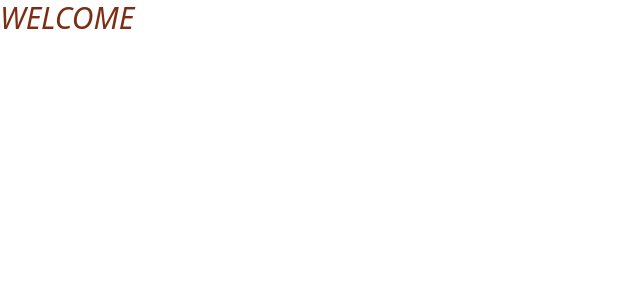
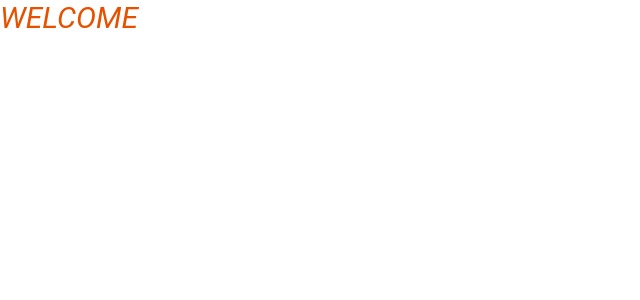
Before and after one commit to BhaaveshWaykole/StudentManagement, a JavaScript app in the folder frontend/: page / in a window 1280 px wide. Shown: the top 300 px of the page, without its empty margins (0-640 px from the left). Built offline with nearby package versions, Linux system fonts and the light colour scheme; the HTML template or start-up script is replaced by a standard one.

Commit message:
tailwind config material

```diff
--- a/frontend/tailwind.config.js
+++ b/frontend/tailwind.config.js
@@ -1,5 +1,6 @@
 /** @type {import('tailwindcss').Config} */
-module.exports = {
+const withMT = require("@material-tailwind/react/utils/withMT");
+module.exports = withMT({
   content: [
     "./src/**/*.{js,jsx,ts,tsx}",
   ],
@@ -7,4 +8,4 @@ module.exports = {
     extend: {},
   },
   plugins: [],
-}
+})
```
